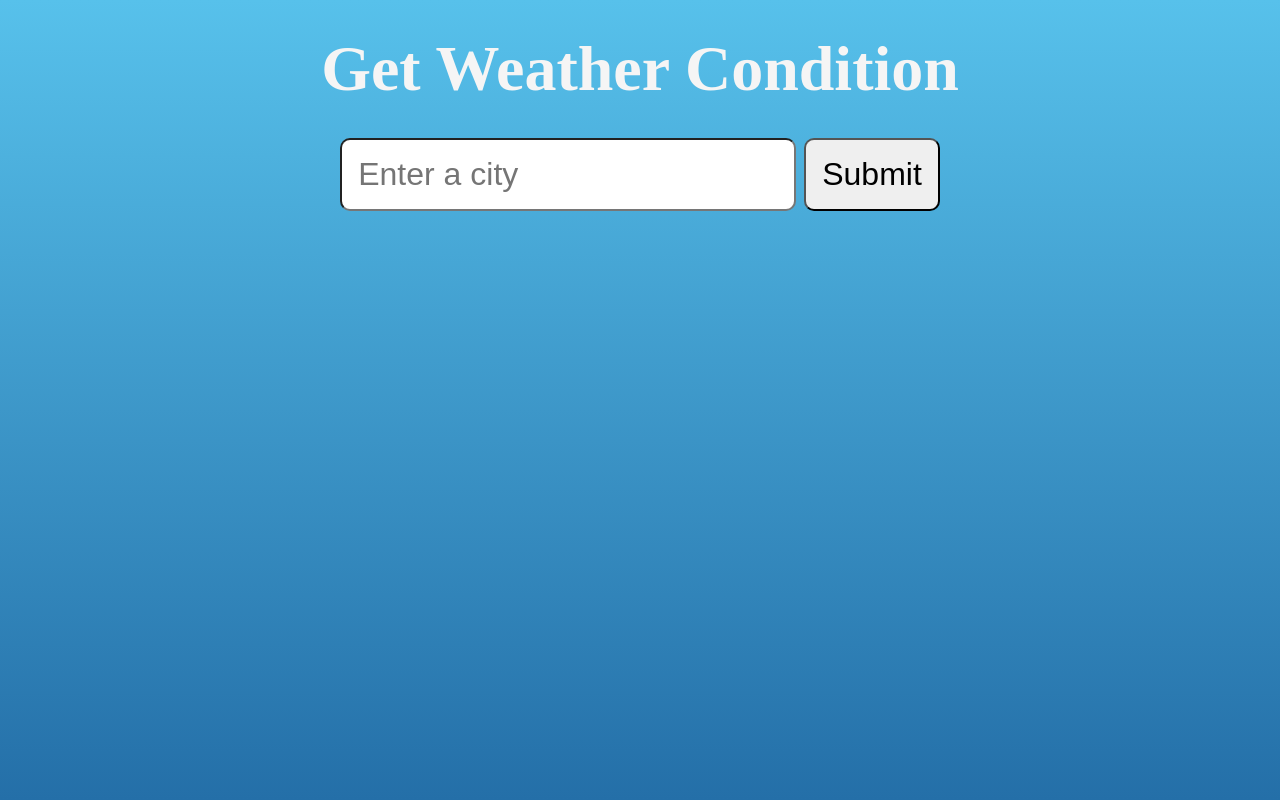
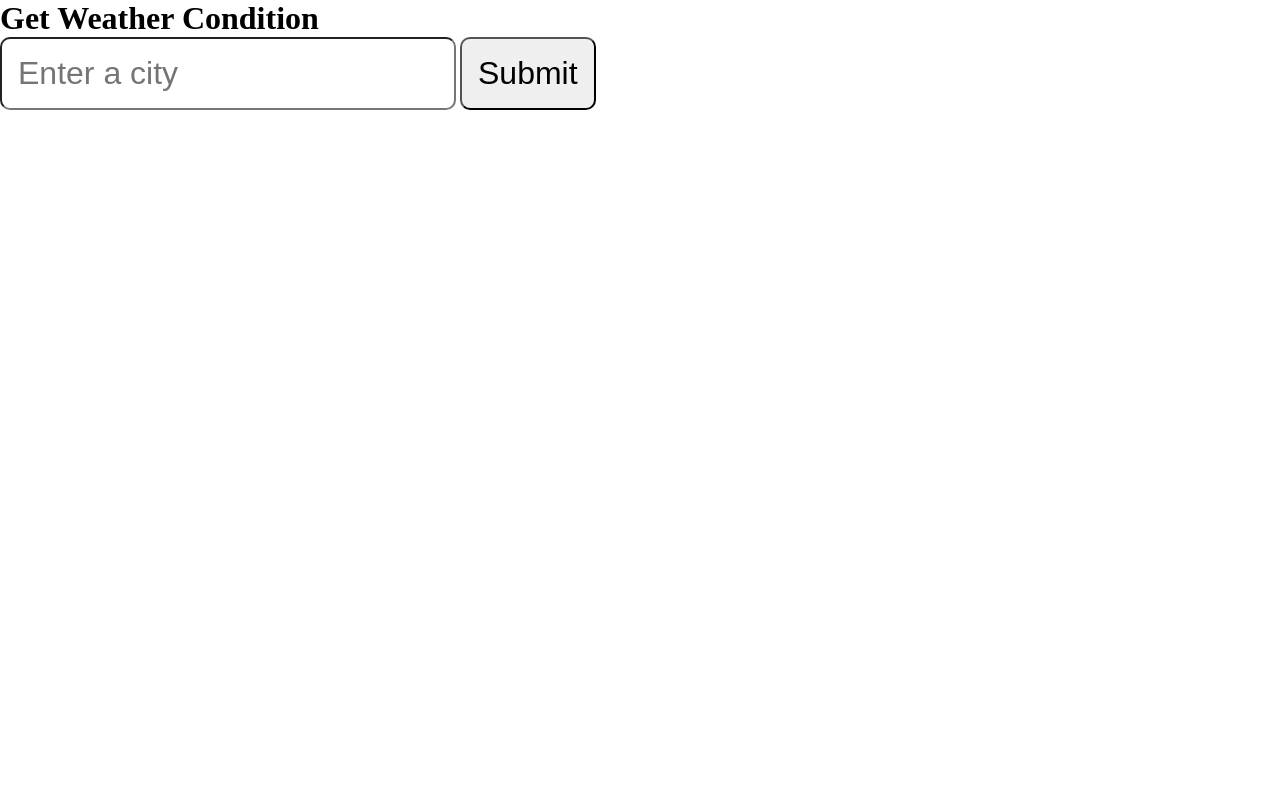
Before and after one commit to jaisoni138/weatherapp-python, a Flask app: page / in a window 1280 px wide. Run offline with Flask 3, Linux system fonts and the light colour scheme.

Commit message:
Update style.css

```diff
--- a/static/css/style.css
+++ b/static/css/style.css
@@ -4,6 +4,7 @@
     box-sizing: border-box;
 }
 
+body {
 .element {
   height: 50px;
   width: 50px;
@@ -29,16 +30,6 @@
 .white {fill:#FFFFFF}
 .gray {fill:#E0E0E0}
 .yellow {fill:#FFEB3B}
-body {
-    padding: 2rem;
-    background: linear-gradient(to bottom, #57c1eb 0%,#246fa8 100%);
-    color: whitesmoke;
-    min-height: 100vh;
-    display: flex;
-    flex-direction: column;
-    align-items: center;
-    gap: 2rem;
-    font-size: 2rem;
 }
 
 input, button {
```
